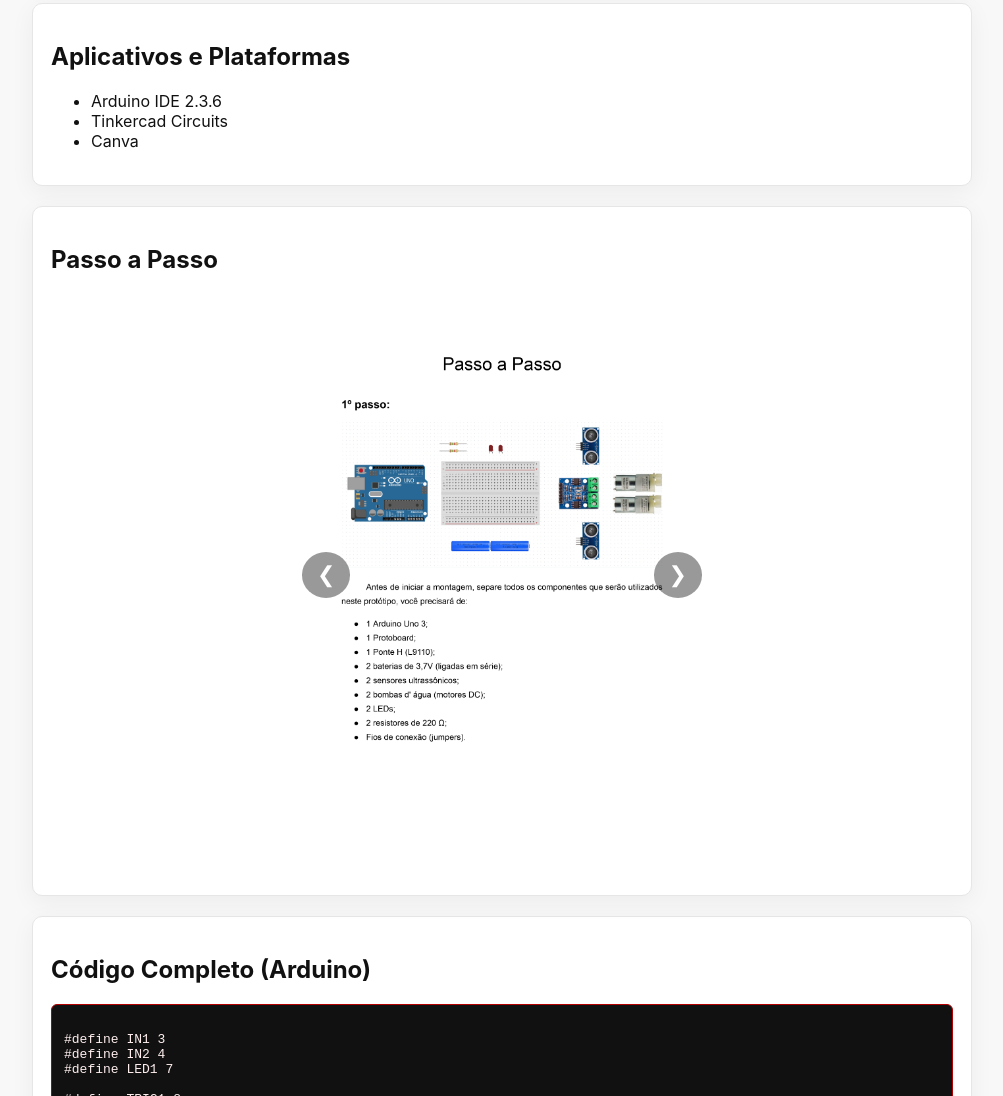
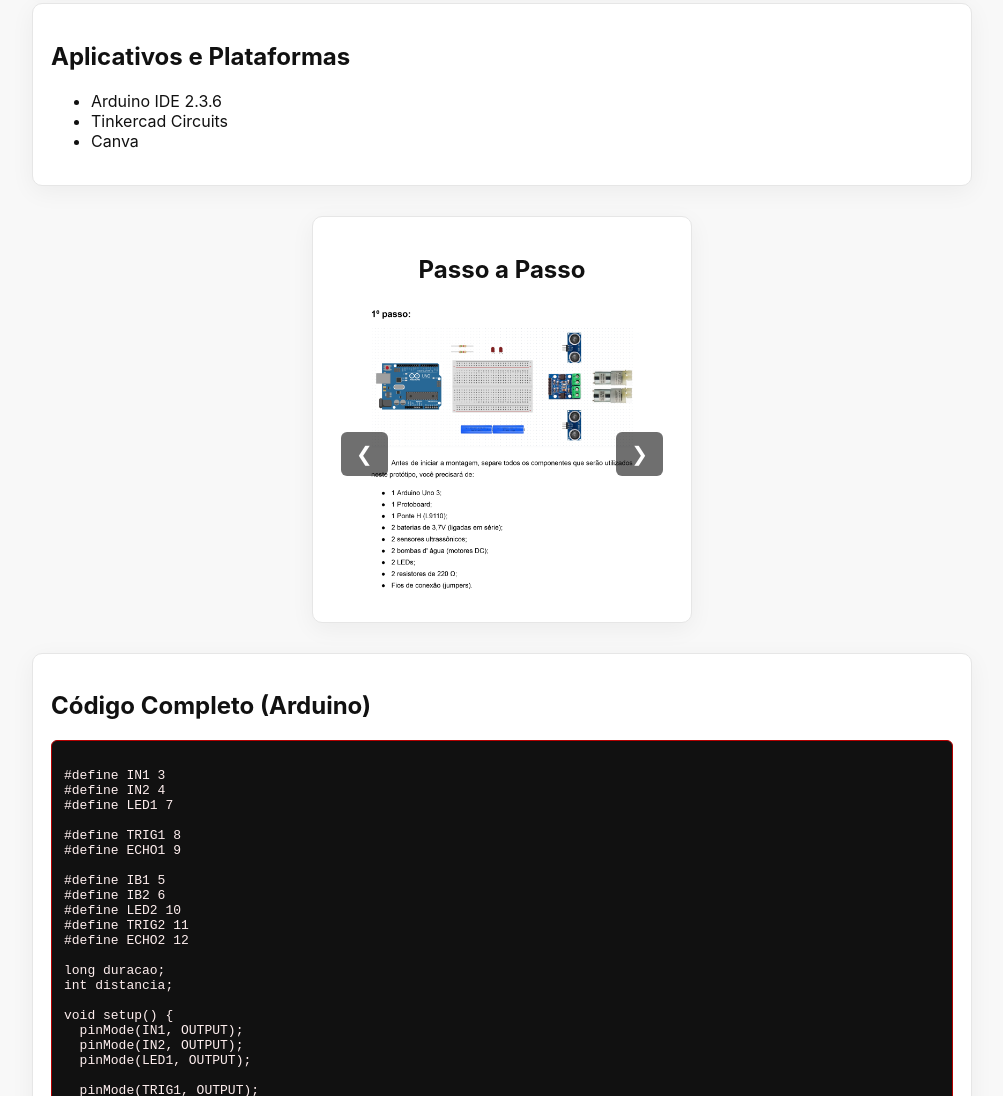
Before and after one commit to jaozinnm/Sistemas-digitais-Drink-Misterio, a plain HTML site: page index.html in a window 1280 px wide. Shown: the part 1409-2505 px from the top of the page, without its empty margins (138-1141 px from the left). Drawn offline with Linux system fonts and the light colour scheme.

Commit message:
Arrumando a parada do tamanho logo

```diff
--- a/style.css
+++ b/style.css
@@ -223,27 +223,30 @@ pre{
 /* ==============================
       CARROSSEL
 ================================= */
+/* ----- CARROSSEL MAIS COMPACTO ----- */
+.carrossel-container {
+  width: 100%;
+  max-width: 380px; /* 👈 deixei menor */
+  margin: 30px auto;
+  text-align: center;
+}
+
 .carrossel {
   position: relative;
   width: 100%;
-    max-width: 420px;
-    margin: 30px auto;
   overflow: hidden;
   border-radius: 12px;
 }
 
-.carrossel-container {
+.carrossel-slides img {
   width: 100%;
-    position: relative;
+  max-height: 300px;     /* 👈 reduz altura */
+  object-fit: cover;     /* 👈 corta ao invés de esticar */
+  border-radius: 12px;
+  display: none;
 }
 
-.slide {
-    width: 100%;
-    display: none;
-    border-radius: 12px;
-}
-
-.slide.active {
+.carrossel-slides img.active {
   display: block;
 }
 
@@ -252,20 +255,19 @@ pre{
   position: absolute;
   top: 50%;
   transform: translateY(-50%);
-    background: rgba(0,0,0,0.4);
+  background: #00000090;
   color: white;
   border: none;
   padding: 10px 15px;
   cursor: pointer;
-    font-size: 22px;
-    border-radius: 50%;
-    transition: 0.2s;
-}
-
-.btn-prev:hover,
-.btn-next:hover {
-    background: rgba(0,0,0,0.7);
+  border-radius: 6px;
+  font-size: 20px;
 }
 
 .btn-prev { left: 10px; }
 .btn-next { right: 10px; }
+
+.btn-prev:hover,
+.btn-next:hover {
+  background: #000000c7;
+}
```
Lines whose indentation alone changed are shown as unchanged.
